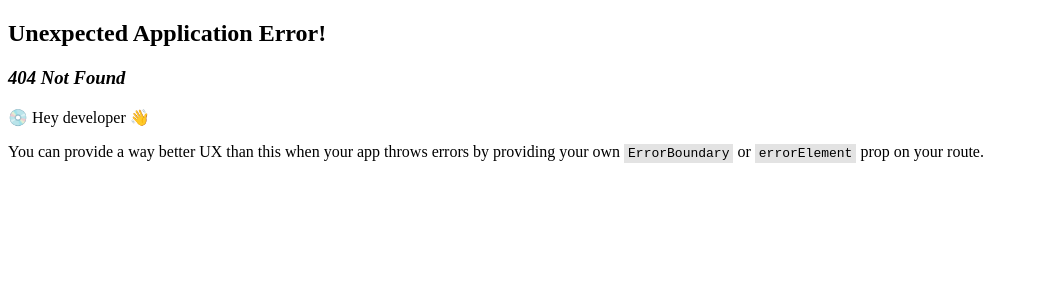
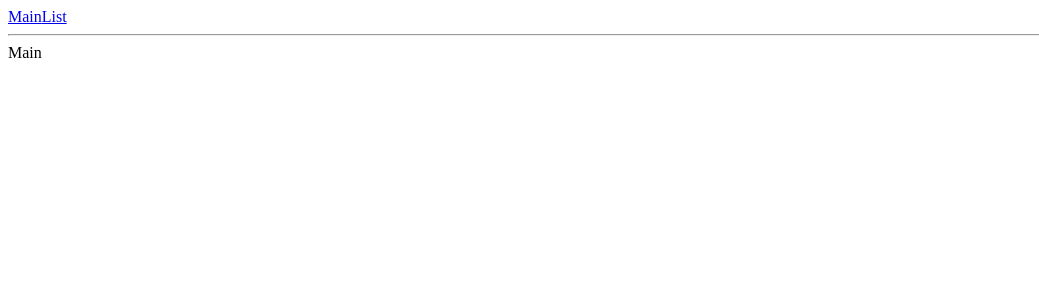
Before and after one commit to kybcod/react, a React (Vite) app: page / in a window 1280 px wide. Before the commit this address had no page. Shown: the top 300 px of the page, without its empty margins (0-1039 px from the left). Built offline with nearby package versions, Linux system fonts and the light colour scheme.

Commit message:
게시물 홈/ 게시물 목록

```diff
--- a/src/App.jsx
+++ b/src/App.jsx
@@ -1,38 +1,43 @@
 import React from 'react';
 import {createBrowserRouter, Link, Outlet, RouterProvider} from "react-router-dom";
 
-function SpringRoot() {
+function Root() {
+    return (
+        <div>
+            <div>
+                <Link to="/">Main</Link>
+                <Link to="/list">List</Link>
+            </div>
+            <hr/>
+            <div><Outlet/></div>
+        </div>
+    );
+}
+
+function BoardList() {
     return <div>
-        <div>
-            <Link to={"/spring"}>Home</Link>
-        </div>
-
-        <div style={{padding:"10px", backgroundColor:"#eee", display:"flex", gap:"5px"}}>
-            <div><Link to="/spring/learn">LEARN</Link></div>
-            <div><Link to="/spring/api">API</Link></div>
-            <div><Link to="/spring/doc">DOC</Link></div>
-        </div>
-        <div style={{marginTop:"20px"}}>
-            <Outlet/>
-        </div>
+        <div>1번 게시물 보기</div>
+        <div>2번 게시물 보기</div>
+        <div>3번 게시물 보기</div>
     </div>;
 }
 
-const router = createBrowserRouter([
-    {
-        path: "spring",
-        element: <SpringRoot />,
-        children : [
-            {index: true, element: <div>spring main page</div>},
-            {path: "api", element: <div>api page</div>},
-            {path: "doc", element: <div>doc page</div>},
-            {path: "learn", element: <div>learn page</div>},
-        ]
-    }
-])
+const router = createBrowserRouter([{
+    path: "/",
+    element:<Root/>,
+    children:[{
+        index: true, element:<div>Main</div>
+    },{
+        path:"board",
+        element:<div>BOARD PAGE</div>
+    },{
+        path:"list",
+        element:<BoardList/>
+    }]
+}])
 
 function App(props) {
-    return <RouterProvider router={router}/>
+    return <RouterProvider router={router} />
 }
 
 export default App;
```
